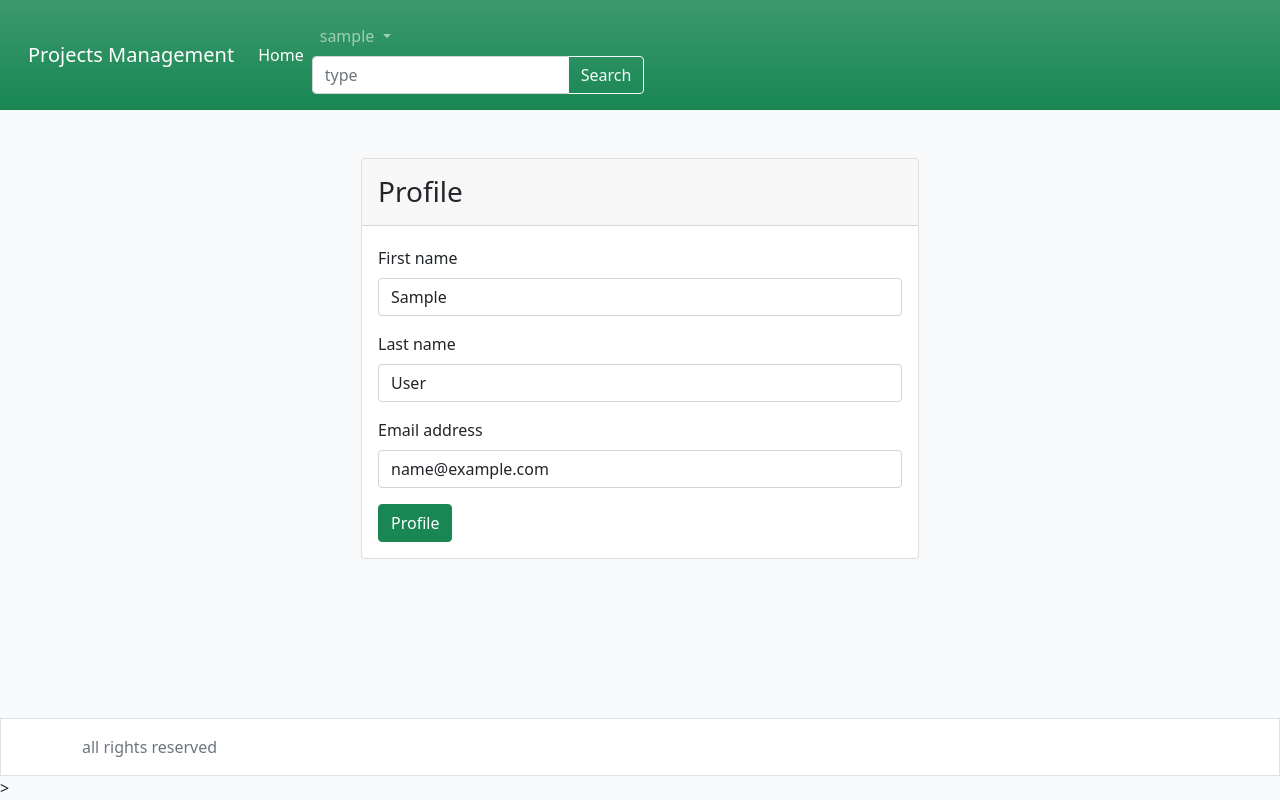
After one commit to sa2yd/project-pm, a Django app: page /accounts/profile/ in a window 1280 px wide. The commit adds this page. Run offline with Django 5.2, Linux system fonts and the light colour scheme; the visitor is signed in with stand-in values (Sample User, id 1); some libraries are stand-ins or nearby versions.

Commit message:
registration and edit profile

```diff
--- /dev/null
+++ b/accounts/forms.py
@@ -0,0 +1,67 @@
+from django.contrib.auth.forms import AuthenticationForm, UserCreationForm, UserChangeForm
+from django import forms
+from django.contrib.auth.models import User
+
+attrs = {'class': 'form-control'}
+
+class UserLoginForm(AuthenticationForm):
+
+
+    def __init__(self, *args, **kwargs):
+        super(UserLoginForm, self).__init__(*args, **kwargs)
+
+    username = forms.CharField(
+        label='UserName',
+        widget= forms.TextInput(attrs=attrs)
+    )
+
+    password = forms.CharField(
+        label='Password',
+        widget=forms.PasswordInput(attrs=attrs)
+    )
+
+
+class UserRegisterForm(UserCreationForm):
+
+    first_name= forms.CharField(
+        label='First Name',
+        widget= forms.TextInput(attrs=attrs)
+    )
+    last_name = forms.CharField(
+        label='Last Name',
+        widget= forms.TextInput(attrs=attrs)
+    )
+    username = forms.CharField(
+        label='UserName',
+        widget= forms.TextInput(attrs=attrs)
+    )
+    email = forms.CharField(
+        label='Email',
+        widget= forms.TextInput(attrs=attrs)
+    )
+
+    password1 = forms.CharField(
+        label='Password',
+        strip=False,
+        widget=forms.PasswordInput(attrs=attrs)
+    )
+    password2 = forms.CharField(
+        label='Password Confirmation',
+        strip=False,
+        widget=forms.PasswordInput(attrs=attrs)
+    )
+
+    class Meta(UserCreationForm.Meta):
+        fields = ('first_name', 'last_name', 'username', 'email')
+
+class ProfileForm(UserChangeForm):
+    password = None
+
+    class Meta:
+        model = User
+        fields = ['first_name', 'last_name', 'email']
+        widgets = {
+            'first_name': forms.TextInput(attrs=attrs),
+            'last_name': forms.TextInput(attrs=attrs),
+            'email': forms.EmailInput(attrs=attrs),
+        }
--- /dev/null
+++ b/accounts/templates/profile.html
@@ -0,0 +1,24 @@
+{% extends 'base.html'%}
+{% load i18n %}
+
+{% block content %}
+<div class="container">
+    <div class="row justify-content-md-center">
+        <div class="card col-md-6 px-0">
+            <div class="card-header">
+                <h3 class="mb-0 py-2">{% trans 'Profile'%}</h3>
+            </div>
+            <div class="card-body">
+                <form method="POST">
+                    {% csrf_token %}
+
+                    {% include 'common/form.html' with form=form %}
+                    <button class="btn btn-success btn-block">
+                        {% translate 'Profile'%}
+                    </button>
+                </form>
+            </div>
+        </div>
+    </div>
+</div>
+{% endblock %}
--- a/accounts/urls.py
+++ b/accounts/urls.py
@@ -1,5 +1,13 @@
+from django.contrib.auth.views import LoginView
 from django.urls import path, include
+from accounts.forms import UserLoginForm
+from django.contrib.auth.views import LogoutView
+from accounts.views import RegisterView, edit_profile
 
 urlpatterns = [
-
-]
+    path('login/', LoginView.as_view(authentication_form=UserLoginForm), name='login'),
+    path('logout/', LogoutView.as_view(), name='logout'),
+    path('register/', RegisterView.as_view(), name='register'),
+    path('profile/', edit_profile, name='profile'),
+    path('', include('django.contrib.auth.urls'))
+ ]
--- a/accounts/views.py
+++ b/accounts/views.py
@@ -1,3 +1,29 @@
-from django.shortcuts import render
+from django.contrib.auth import login
+from django.shortcuts import render, redirect
+from django.urls import reverse_lazy
+from django.views.generic import CreateView
+from accounts.forms import UserRegisterForm, ProfileForm
+from django.contrib.auth.decorators import login_required
+class RegisterView(CreateView):
+    form_class = UserRegisterForm
+    success_url = reverse_lazy('login')
+    template_name = 'registration/register.html'
 
-# Create your views here.
+    def get_success_url(self):
+        login(self.request, self.object)
+        return reverse_lazy('Project_list')
+
+
+@login_required()
+def edit_profile(request):
+    if request.method =='POST':
+        form  = ProfileForm(request.POST, instance=request.user)
+        if form.is_valid():
+            form.save()
+            return redirect('profile')
+
+    form = ProfileForm(instance=request.user)
+    return render(request, 'profile.html',{
+        'form': form
+
+    })
--- a/projects/templates/partials/header.html
+++ b/projects/templates/partials/header.html
@@ -13,6 +13,25 @@
           <a class="nav-link active" aria-current="page" href="{% url 'Project_list'%}">{% trans 'Home'%}</a>
         </li>
       </ul>
+      {% if user.is_authenticated %}
+       <ul class="navbar-nav mb-2 mb-lg-0 me-3">
+        <li class="nav-item dropdown">
+          <a class="nav-link dropdown-toggle" href="#" role="button" data-bs-toggle="dropdown" aria-expanded="false">
+            {{user.username}}
+          </a>
+          <ul class="dropdown-menu">
+            <li><a class="dropdown-item" href="{% url 'profile'%}">{% trans 'Profile'%}</a></li>
+            <li><hr class="dropdown-divider"></li>
+            <li>
+              <form method="post" action="{% url 'logout' %}">
+                {% csrf_token %}
+                <button type="submit" class="dropdown-item">{% trans 'Logout' %}</button>
+              </form>
+            </li>
+
+
+          </ul>
+
       <form method="GET" action="{% url 'Project_list' %}" class="d-flex">
         <div class="input-group">
           <input type="text"
@@ -22,8 +41,12 @@
           value="{{request.GET.q}}"/>
           <button type="submit" class="btn btn-outline-light">{% trans 'Search'%}</button>
         </div>
+      </form>
+       {% else %}
+          <a class="btn btn-outline-light mx" href="{% url 'register'%}">{% trans 'Register'%}</a>
 
-      </form>
+      <a class="btn btn-outline-light" href="{% url 'login'%}">{% trans 'Login'%}</a>
+       {% endif%}
     </div>
   </div>
 </nav>
--- a/projects_management/settings.py
+++ b/projects_management/settings.py
@@ -134,3 +134,6 @@ MEDIA_ROOT = os.path.join(BASE_DIR, 'media')
 # https://docs.djangoproject.com/en/5.0/ref/settings/#default-auto-field
 
 DEFAULT_AUTO_FIELD = 'django.db.models.BigAutoField'
+
+LOGIN_REDIRECT_URL = '/'
+LOGOUT_REDIRECT_URL = '/accounts/login'
--- a/projects_management/urls.py
+++ b/projects_management/urls.py
@@ -20,6 +20,6 @@ from django.urls import path, include
 urlpatterns = [
     path('admin/', admin.site.urls),
     path('', include('projects.urls')),
-    path('accounts', include('accounts.urls')),
+    path('accounts/', include('accounts.urls')),
 
 ]
```
Also changed, not shown: accounts/templates/registration/login.html (added, +24 -0 lines), accounts/templates/registration/register.html (added, +24 -0 lines), projects/views.py (+8 -8 lines).
